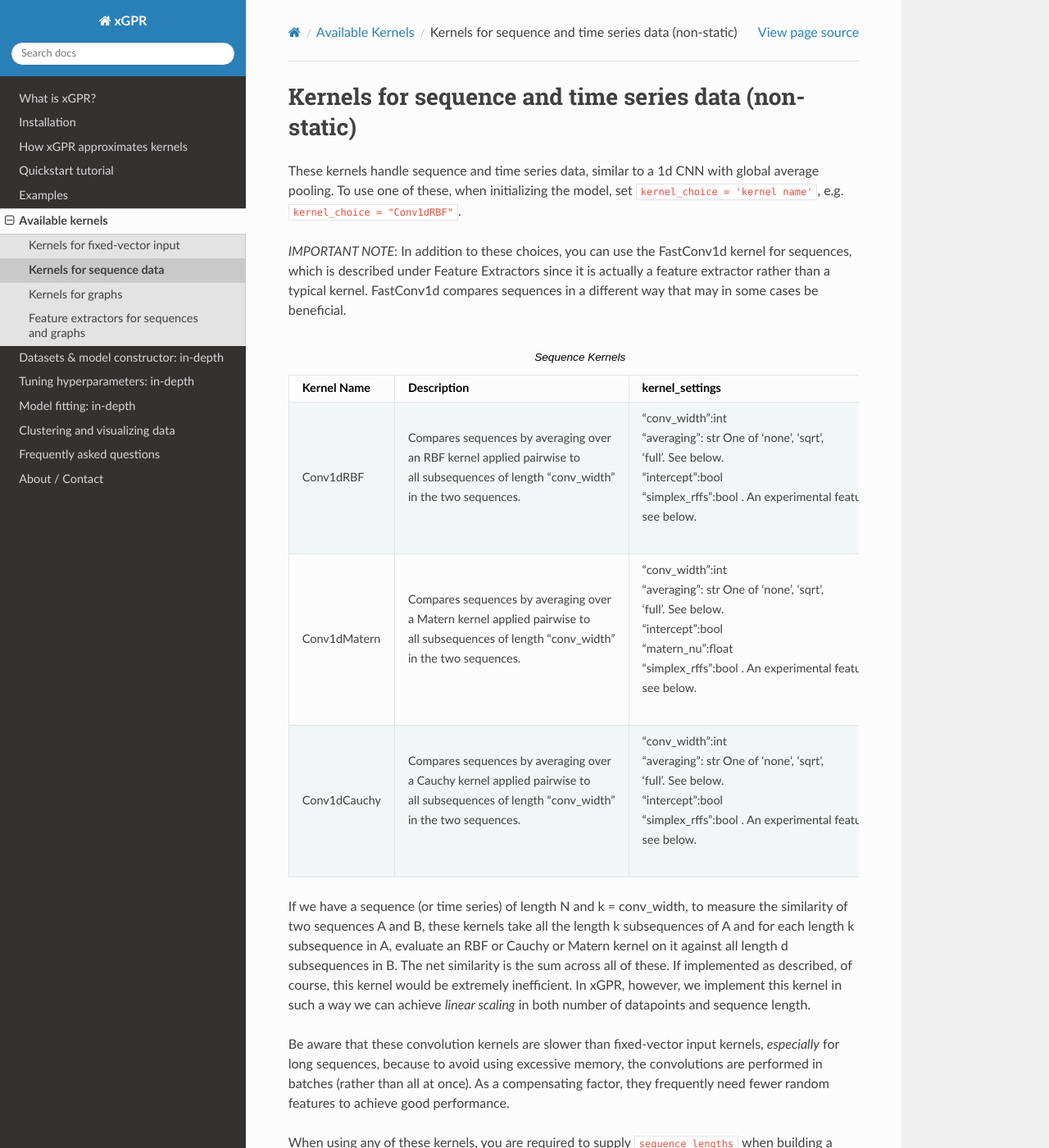
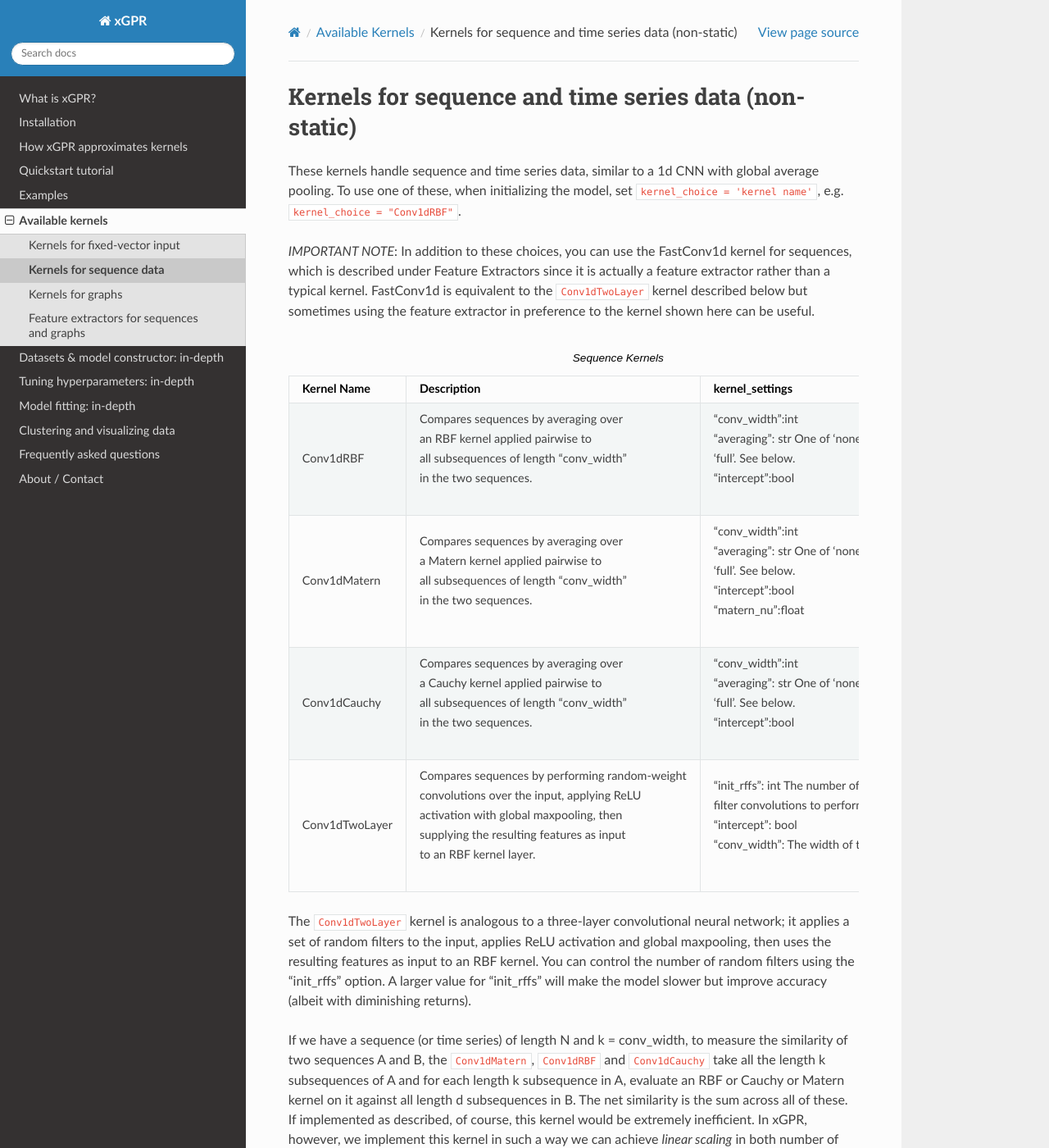
Before and after one commit to jlparkI/xGPR, a Sphinx documentation site: the page built from docs/kernel_info/sequence_kernels.rst, in a window 1280 px wide and 1400 px high. Shown: the whole window at 82% size. Built offline with Sphinx 7.4.7 and the Read the Docs theme 3.1.0, drawn with Linux system fonts in a browser that asks for light colours; some of the changed text lies outside the part shown.

Commit message:
Updated the docs.

```diff
--- a/docs/approximation_background.rst
+++ b/docs/approximation_background.rst
@@ -10,7 +10,9 @@ xGPR approximates the kernel matrix by representing each datapoint using a
 set of "random features", a representation constructed such that the
 dot product between any two representations is approximately equivalent
 to the exact kernel measurement. This converts Gaussian process regression
-into ridge regression.
+into ridge regression. xGPR uses an efficient fast Hadamard transform
+based procedure to do this, and incorporates a variety of "tricks" that
+dramatically speed up fitting for the resulting model.
 
 The more random features you use, the more accurate the approximation
 and the closer to an exact kernel machine. The error decreases exponentially
--- a/docs/kernel_info/sequence_kernels.rst
+++ b/docs/kernel_info/sequence_kernels.rst
@@ -10,8 +10,9 @@ model, set ``kernel_choice = 'kernel name'``, e.g.
 *IMPORTANT NOTE*: In addition to these choices, you can use the
 FastConv1d kernel for sequences, which is described under Feature
 Extractors since it is actually a feature extractor rather than
-a typical kernel. FastConv1d compares sequences in a different way that
-may in some cases be beneficial.
+a typical kernel. FastConv1d is equivalent to the ``Conv1dTwoLayer``
+kernel described below but sometimes using the feature extractor
+in preference to the kernel shown here can be useful.
 
 .. list-table:: Sequence Kernels
    :align: center
@@ -29,8 +30,6 @@ may in some cases be beneficial.
        | "averaging": str One of 'none', 'sqrt',
        | 'full'. See below.
        | "intercept":bool
-       | "simplex_rffs":bool . An experimental feature,
-       | see below.
    * - Conv1dMatern
      - | Compares sequences by averaging over
        | a Matern kernel applied pairwise to
@@ -41,8 +40,6 @@ may in some cases be beneficial.
        | 'full'. See below.
        | "intercept":bool
        | "matern_nu":float
-       | "simplex_rffs":bool . An experimental feature,
-       | see below.
    * - Conv1dCauchy
      - | Compares sequences by averaging over
        | a Cauchy kernel applied pairwise to
@@ -52,12 +49,29 @@ may in some cases be beneficial.
        | "averaging": str One of 'none', 'sqrt',
        | 'full'. See below.
        | "intercept":bool
-       | "simplex_rffs":bool . An experimental feature,
-       | see below.
+   * - Conv1dTwoLayer
+     - | Compares sequences by performing random-weight
+       | convolutions over the input, applying ReLU
+       | activation with global maxpooling, then
+       | supplying the resulting features as input
+       | to an RBF kernel layer.
+     - | "init_rffs": int The number of random
+       | filter convolutions to perform.
+       | "intercept": bool
+       | "conv_width": The width of the random filters.
 
 
+The ``Conv1dTwoLayer`` kernel is analogous to a three-layer convolutional
+neural network; it applies a set of random filters to the input, applies
+ReLU activation and global maxpooling, then
+uses the resulting features as input to an RBF kernel. You can control
+the number of random filters using the "init_rffs" option. A larger
+value for "init_rffs" will make the model slower but improve accuracy
+(albeit with diminishing returns).
+
 If we have a sequence (or time series) of length N and k = conv_width,
-to measure the similarity of two sequences A and B, these kernels take all the
+to measure the similarity of two sequences A and B, the ``Conv1dMatern``,
+``Conv1dRBF`` and ``Conv1dCauchy`` take all the
 length k subsequences of A and for each length k subsequence in A,
 evaluate an RBF or Cauchy or Matern kernel on it against all length d subsequences in B. The
 net similarity is the sum across all of these. If implemented as
@@ -77,8 +91,8 @@ when building a dataset or doing inference. This is the number of elements
 in each sequence. xGPR uses this information to mask out any zero-padding
 you may have applied to make all the sequences the same length.
 
-Note that all Conv1d kernels offer averaging as an option. What this means
-is as follows. The Conv1dRBF kernel computes the similarity of two
+Note that all except the ``Conv1dTwoLayer`` kernel offer averaging as an
+option. What this means is as follows. The Conv1dRBF kernel computes the similarity of two
 graphs for convolution width *k* with :math:`L_1` elements in sequence 1,
 :math:`L_2` elements in sequence 2 as:
 
@@ -99,10 +113,5 @@ between ``Conv1dMatern``, ``Conv1dCauchy`` and ``Conv1dRBF`` is
 small; if this is your primary concern, we recommend defaulting
 to ``Conv1dRBF`` and experimenting with the others if desired to
 see if some small further performance achievement can be obtained.
-
-The simplex_rffs argument is an experimental feature which implements the
-simplex rffs modification from Reid et al. 2023. This modification slightly
-increases computational cost but (under some circumstances) slightly
-decreases the number of RFFs required to achieve the same level of kernel
-approximation. We haven't fully decided yet whether this modification is
-worth keeping so it is experimental / not fully tested for now.
+``Conv1dTwoLayer`` by contrast can sometimes perform significantly
+better (or worse) than these other options.
```
Also changed, not shown: docs/basic_tutorial.rst (+9 -6 lines), docs/kernel_info/fixed_vec_kernels.rst (+0 -15 lines), docs/kernel_info/graph_kernels.rst (+0 -13 lines), docs/kernel_info/static_layers.rst (+11 -5 lines).
